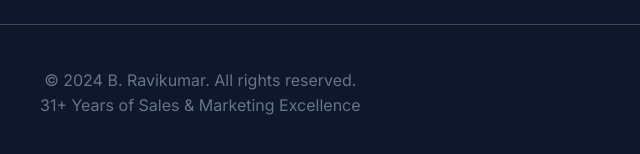
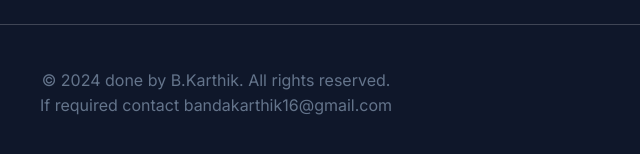
Before and after one commit to Mrlover2805/ravi, a plain HTML site: page index.html in a window 1280 px wide. Shown: the part 5709-5863 px from the top of the page, 0-640 px from the left. Drawn offline with Linux system fonts and the light colour scheme.

Commit message:
Add files via upload

```diff
--- a/index.html
+++ b/index.html
@@ -1018,8 +1018,8 @@
     <footer class="footer">
         <div class="footer-content">
             <div class="footer-text">
-                <p>&copy; 2024 B. Ravikumar. All rights reserved.</p>
-                <p>31+ Years of Sales & Marketing Excellence</p>
+                <p>&copy; 2024 done by B.Karthik. All rights reserved.</p>
+                <p>If required contact bandakarthik16@gmail.com</p>
             </div>
             <div class="footer-social">
                 <a href="mailto:Ravikumar.b45@gmail.com" class="social-link">📧</a>
```
